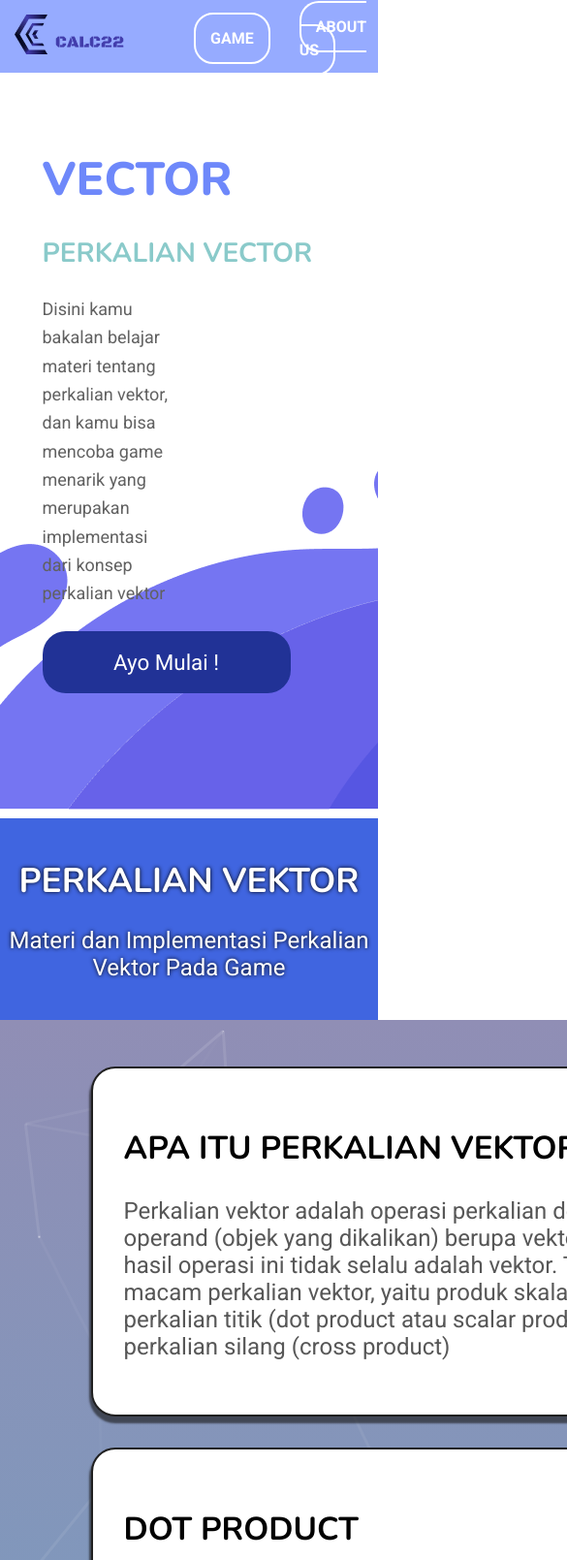
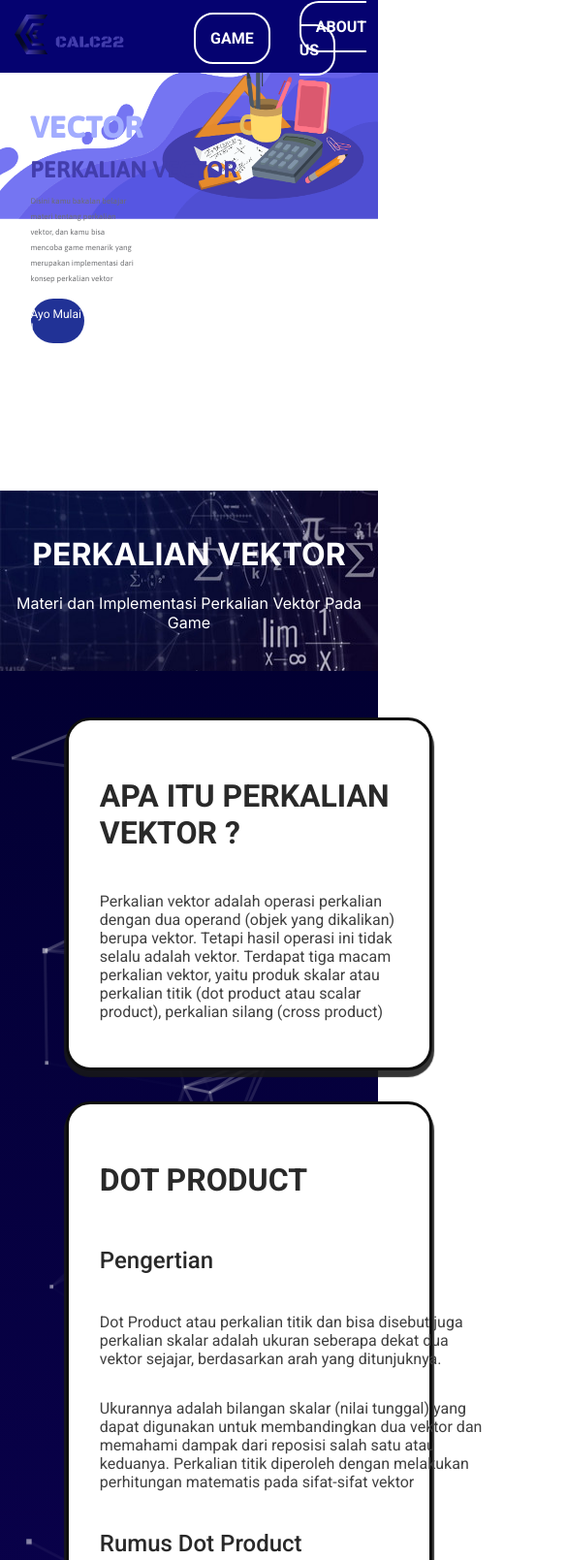
Before and after one commit to BadNerd/BadNerd.github.io, a plain HTML site: page index.html in a window 390 px wide. Shown: the top 1609 px of the page at 97% size, 585 px wide, since content can reach past the window. Drawn offline with nearby package versions, Linux system fonts and the light colour scheme.

Commit message:
desugn update

```diff
--- a/index.html
+++ b/index.html
@@ -47,13 +47,14 @@
         <div class="material" data-aos="fade-up" data-aos-easing="ease-in-sine" data-duration="2000" name="dot-product">
             <h2>DOT PRODUCT</h2>
             <h3>Pengertian</h3>
-            <p>Dot Product atau perkalian titik dan bisa disebut juga perkalian skalar adalah ukuran seberapa dekat dua vektor sejajar, berdasarkan arah yang ditunjuknya. Ukurannya adalah bilangan skalar (nilai tunggal) yang dapat digunakan untuk membandingkan dua vektor dan memahami dampak dari reposisi salah satu atau keduanya. Perkalian titik diperoleh dengan melakukan perhitungan matematis pada sifat-sifat vektor</p>
+            <p>Dot Product atau perkalian titik dan bisa disebut juga perkalian skalar adalah ukuran seberapa dekat dua vektor sejajar, berdasarkan arah yang ditunjuknya.</p>
+            <p>Ukurannya adalah bilangan skalar (nilai tunggal) yang dapat digunakan untuk membandingkan dua vektor dan memahami dampak dari reposisi salah satu atau keduanya. Perkalian titik diperoleh dengan melakukan perhitungan matematis pada sifat-sifat vektor</p>
             <h3>Rumus Dot Product</h3>
             <p>Jika besar dua vektor dan sudut antara keduanya diketahui, maka mudah untuk menghitung perkalian titik. Perkalian titik direpresentasikan dengan menggunakan titik di antara dua referensi vektor, dalam hal ini a dan b , seperti yang ditunjukkan dalam rumus berikut:</p>
             <p> a • b = ax * bx + ay * by</p>
             <p>Persamaan lengkap untuk mencari perkalian titik sedikit lebih rumit. Caranya adalah dengan mengalikan besar vektor a dengan besar vektor b , lalu mengalikan hasilnya dengan kosinus (cos) sudut antar vektor, seperti yang ditunjukkan pada persamaan berikut:</p>
             <p>a • b = |a| × |b| × cos(θ)</p>
-            <img src="dot_product_1.png" alt="dot-product">
+            <img src="dot_product_1.png" alt="dot-product" class="special">
             <h3>Kalkulator Dot Product</h3>
             <div class="calculator" id="dot-product">
                 <div class="u-vector dot"> <!-- Input untuk vector u  -->
@@ -189,7 +190,9 @@
             <h1>Pengaplikasian Perkalian Vector Dalam Game</h1>
             <p>Salah satu penggunaan perkalian vector pada game yaitu adalah untuk mendeteksi apakah player pada game memasuki radius objek tertentu yang bisa mentrigger suatu event.  Caranya adalah pertama kita cari selisih antara vector koordinat objek dengan vector koordinat player (delta). Selanjutnya delta dari koordinat objek dengan player di kalikan dengan dirinya sendiri menggunakan dot product dan dicari akar kuadrat nya yang mana itu merupakan jarak player ke objek. Jika jarak player kurang dari radius maka event pada objek bisa kita trigger</p>
             <img src="game.jpeg" alt="">
-            <a href="" class="game-btn"> PLAY</a>
+            <div class="game-bar">
+                <a href="" class="game-btn"> <p>PLAY</p></a>
+            </div>
         </div>
     </div>
     <script src="https://cdnjs.cloudflare.com/ajax/libs/particles.js/2.0.0/particles.js"></script>
--- a/style.css
+++ b/style.css
@@ -1,56 +1,46 @@
 @import url('https://fonts.googleapis.com/css2?family=Roboto:ital,wght@0,100;0,300;0,400;0,500;0,700;0,900;1,100;1,300;1,400;1,500;1,700;1,900&display=swap');
-@import url('https://fonts.googleapis.com/css2?family=Nunito:ital,wght@0,200..1000;1,200..1000&display=swap');
+@import url('https://fonts.googleapis.com/css2?family=Asap:ital,wght@0,100..900;1,100..900&family=Nunito:ital@0;1&display=swap');
+@import url('https://fonts.googleapis.com/css2?family=Asap:ital,wght@0,100..900;1,100..900&family=Inter:wght@100..900&family=Nunito:ital@0;1&display=swap');
+@import url('https://fonts.googleapis.com/css2?family=Black+Ops+One&display=swap');
+
 body{
     margin: 0;
+    overflow-x:hidden;
 }
 * {
     scroll-behavior: smooth;
     font-family: "Roboto", sans-serif;
 }
 
-h1,h2,h3 {
-    font-family: "Nunito", sans-serif;
-    font-weight: 700;
-}
-p {
-    font-size: 24px;
-    color: rgb(87, 87, 87);
-    font-weight: 400;
-}
-h1 {
-    font-size: 35.42px;
-}
-h2{
-    font-size: 33.19px;
-}
-h3{
-    font-size: 31.11px;
-}
 .hero {
     text-align: left;
-    padding: 128px 0;
+    padding: 100px 0;
     padding-left: 5%;
     height: 100vh;
+    width: 100vw;
     background-image: url("landing_page.png");
+    background-size: 120%;
+    background-repeat: no-repeat;
     box-sizing: border-box;
 }
 .hero > * {
     margin: 24px;
+    font-family: "Asap", sans-serif;
 }
 .hero > h1{
-    font-size: 48px;
-    color: rgb(110, 136, 250);
+    font-size: 85px;
+    color: #a2acff;
     font-weight: 800;
 }
 .hero > h2 {
-    font-size: 28px;
-    color: rgb(138, 202, 202);
+    font-size: 54px;
+    color: #423dac;
 }
 .hero > p{
-    width: 35%;
-    font-size: 18px;
+    width: 37%;
+    font-size: 20px;
     line-height: 22pt;
-    color: rgb(97, 97, 97);
+    color: #6d6e71;
 }
 .hero > a{
     height: 64px;
@@ -73,17 +63,25 @@ h3{
 .title {
     text-align: center;
     height: auto;
-    /* background-image: url("Rumus.jpg"); */
+    background-image: url("Rumus.jpg");
     background-color: rgb(64, 101, 224);
-    padding: 16px 0;
+    padding: 24px 0;
     color: white;
     max-height: 394px;
     box-sizing: content-box;
+    width: 100vw;
     /* -webkit-text-stroke: 1px rgb(36, 36, 36); */
 }
+.title > h1{
+    font-size: 64;
+}
+.title > p{
+    font-size: 24;
+    font-weight: 400;
+}
 .title > * {
-    text-shadow: 0px 0px 4px black;
     color: white;
+    font-family: "Inter", sans-serif;
 }
 .content {
     background-color: rgba(50, 50, 173, 0);
@@ -92,23 +90,47 @@ h3{
     justify-items: center;
     padding-top: 32px;
     position: absolute;
+    width: 100vw;
 }
 .material {
-    width: 70%;
+    width: 70vw;
     margin: 16px;
     padding: 32px;
     border-radius: 25px;
-    box-shadow: 0 5px 2px 2px rgba(24, 24, 24, 0.623);
-    border: 2px solid rgb(32, 32, 32);
+    box-shadow: 0 5px 1px 2px rgba(24, 24, 24, 0.877);
+    border: 3px solid rgb(14, 14, 14);
     background-color: white;
+    display: grid;
+    height: auto;
+}
+.material > *{
+    font-family: 'Roboto', sans-serif;
+    color: #292929;
+}
+.material > h2{
+    font-size: 32px;
+    font-weight: 600;
+}
+.material > h3{
+    font-size: 27px;
+    font-weight: 500;
+}
+.material > p {
+    font-size: 24px;
+    font-weight: 400;
+    color: #404040;
 }
 .material > img {
     width: auto;
+    place-self: center;
+}
+img.special {
+    width:50vw;
 }
 .calculator {
     width: 100%;
     /* background-color: rgb(50, 50, 173); */
-    background-color : rgba(66,189,214,1);
+    background-color : rgba(20,2,111,1);
     display: grid;
     justify-content: center;
     border-radius: 24px;
@@ -127,6 +149,7 @@ h3{
     border-radius: 5px;
     border: 2px solid rgb(250, 250, 250);
     height: 40px;
+    width: 15vw;
     padding: 4px;
     box-sizing: border-box;
     background-color: rgba(0, 0, 0, 0);
@@ -139,11 +162,12 @@ h3{
     border: 2px solid white;
     height: 40px;
     background-color: white;
-    color: rgba(66,189,214,1);
+    color:rgba(20,2,111,1);
     border-radius: 8px;
     font-size: 16px;
     font-weight: 700;
     margin: 8px 0;
+
 }
 .calculator > button:hover{
     background-color: rgba(255, 255, 255, 0);
@@ -153,24 +177,44 @@ h3{
     width: 100%;
     border-radius: 15px;
 }
+.game-bar{
+    width: 100%;
+    height: 28vh;
+    background-image: url("Game\ bar.png");
+    background-repeat: no-repeat;
+    background-size: 110%;
+    display: grid;
+    place-content: center;
+    padding-top: 13%;
+    box-sizing: border-box;
+    perspective: 97px;
+    border-radius: 10px;
+    background-color: #6d6e71;
+}
 .game-btn {
     display: block;
-    width: 50%;
-    height: 50px;
-    margin-left: 25%;
-    background-color: rgb(66, 66, 66);
+    width: 10vw;
+    height: 45%;
+    background-color: #7300b3;
     color: white;
-    border: 1px solid rgba(83, 83, 83, 0.473);
+    border: 8px solid #b38cff;
     display: grid;
     place-content: center;
-    border-radius: 20px;
+    border-radius: 15px;
     text-decoration: none;
     font-size: 24px;
-    font-family: "Nunito", sans-serif;
-    box-shadow: 0px 4px 3px 1px rgba(70, 70, 70, 0.527);
+    box-shadow: 0px 5px 3px 1px rgba(31, 31, 31, 0.767);
+    transform: perspective(100px) rotateX(3deg);
+    text-align: center;
+}
+
+.game-btn > p {
+    font-size: 30px;
+    transform: perspective(100px) rotateX(3deg);
+    font-family: "Black Ops One", system-ui;
 }
 .game-btn:hover{
-    box-shadow: none;
+    box-shadow: 0px 2px 3px 1px rgba(31, 31, 31, 0.767);
 }
 /* ====================================== */
 .navbar {
@@ -182,7 +226,7 @@ h3{
     padding: 10px 0;
     width: 100%;
     height: 55px;
-    background-color: rgb(150, 171, 255);
+    background-color: rgb(5, 2, 112);;
     z-index: 2;
     /* box-shadow: 0 7px 15px 0 rgba(0, 0, 0) ; */
 }
@@ -215,7 +259,7 @@ h3{
 }
 
 .navigation > li > *:hover{
-    color: rgb(150, 171, 255);
+    color: rgb(2,0,50);;
     background-color: white;
     transform: all .3s ease-in-out
 }
@@ -231,9 +275,10 @@ h3{
 }
 /* ========================================= */
 #particle{
-    width: 100%;
+    width: 100vw;
     height: 100%;
-    background : linear-gradient(180deg, rgba(144,142,181,1) 0%, rgba(66,189,214,1) 52%, rgba(144,142,181,1) 100%);
+    background: rgb(2,0,50);
+    background: linear-gradient(180deg, rgba(2,0,50,1) 0%, rgba(20,2,111,1) 52%, rgba(2,0,50,1) 100%);
     /* background-color: rgba(66,189,214,1); */
     background-size: cover;
     background-position: 50% 50%;
@@ -244,3 +289,56 @@ h3{
 canvas {
     display: block;
 }
+body > img {
+    display: block;
+    translate: 0px 5500px;
+    width: 70%;
+}
+@media (max-width: 916px) {
+    .hero {
+        height: 70vh;
+        background-size: 100%;
+    }
+    .hero > h1 {
+        font-size: 32px;
+    }
+    .hero > h2 {
+        font-size: 24px;
+    }
+    .hero > p {
+        width: 30%;
+        font-size: 8px;
+        line-height: 16px;
+    }
+    .hero > *{
+        margin: 12px;
+    }
+    .hero > a {
+        width: 15%;
+        height: 15%;
+        font-size: 12px;
+    }
+    .material{
+        width: 60%;
+    }
+    .material > h2{
+        font-size: 32px;
+    }
+    .material > h3{
+        font-size: 24px;
+    }
+    .material > p {
+        font-size: 16px;
+    }
+    .game-bar {
+        height: 20vh;
+    }
+    .game-btn > p{
+        font-size: 24px;
+    }
+}
+@media (max-width: 768px){
+    .hero {
+        height: 60vh;
+    }
+}
```
Also changed, not shown: Game bar.png (added).
